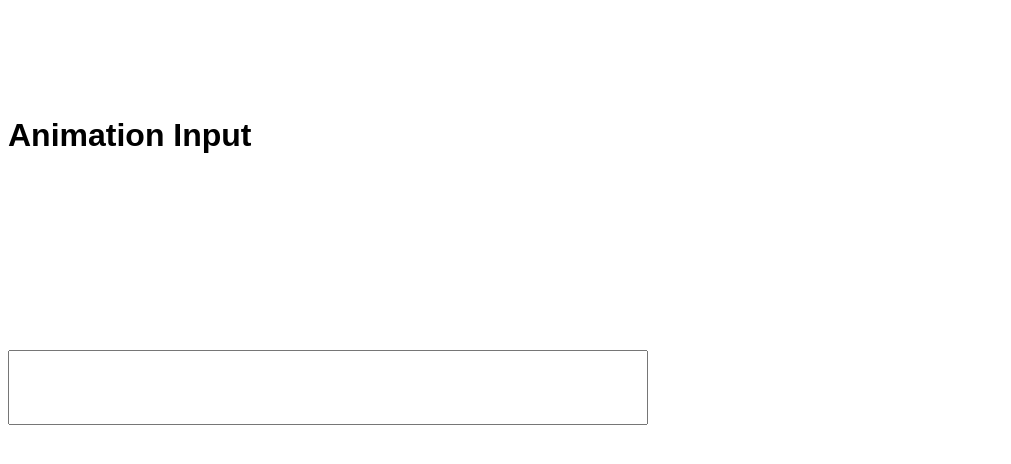
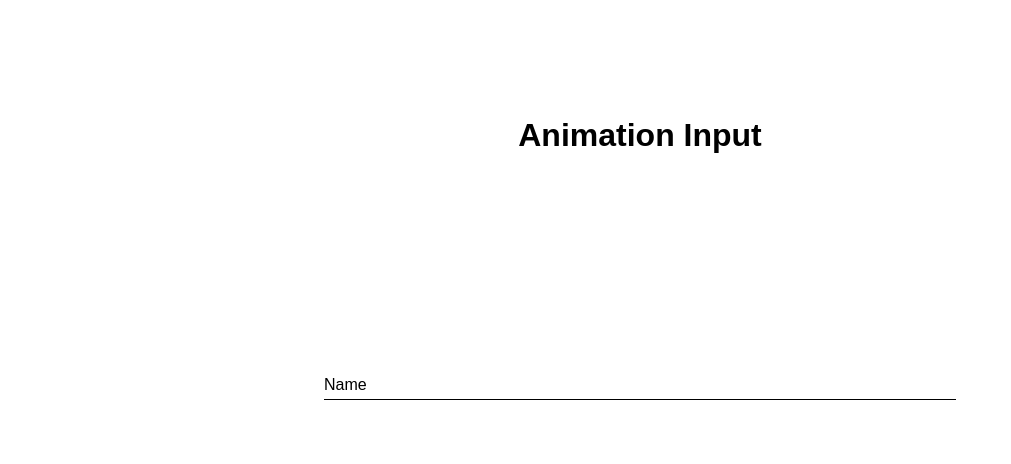
Before and after one commit to Rojint/input-animation, a plain HTML site: page index.html in a window 1280 px wide. Shown: the whole page, without its empty margins (0-1011 px from the left). Drawn offline with Linux system fonts and the light colour scheme.

Commit message:
completed style.css

```diff
--- a/index.html
+++ b/index.html
@@ -1,4 +1,3 @@
-<!DOCTYPE html>
 <!DOCTYPE html>
 <html>
 <head>
@@ -15,6 +14,10 @@
 
 	<div class="form">
 		<input type="text" name="name" autocomplete="off" required>
+		<label for="name" class="label-name">
+			<span class="content-name">Name</span>
+
+		</label>
 
 	</div>
 
--- a/style.css
+++ b/style.css
@@ -1,11 +1,10 @@
-
 
 
 body {
 	height: 60vh;
 	display: flex;
 	justify-content: space-around;
-	align-content: center;
+	align-items: center;
 	flex-direction: column;
 	font-family: sans-serif;
 
@@ -16,6 +15,7 @@ body {
 	width: 50%;
 	position: relative;
 	height: 50px;
+	overflow: hidden;
 
 }
 
@@ -24,5 +24,51 @@ body {
 	height: 100%;
 	color: #595f6e;
 	padding-top: 20px;
+	border: none;
+	outline: none;
 
 }
+
+.form label {
+	position: absolute;
+	bottom: 0px;
+	left: 0%;
+	width: 100%;
+	height: 100%;
+	pointer-events: none;
+	border-bottom: 1px solid black;
+
+}
+
+.form label::after{
+	content: " ";
+	position: absolute;
+	left: 0px;
+	bottom: -1px;
+	height: 100%;
+	width: 100%;
+	border-bottom: 3px solid #5fa8d3;
+	transform: translateX(-100%);
+	transition: transform 0.3s ease;
+
+}
+
+.content-name {
+	position: absolute;
+	bottom: 5px;
+	left: 0px;
+	transition: all 0.3s ease;
+}
+
+
+.form input: focus + .label-name .content-name , .form input: valid + .label-name .content-name {
+	transform: translateY(-150px);
+	font-size: 14px;
+	color: #5fa8ds;
+
+}
+
+.form input:focus + .label-name::after,
+.form input:valid + .label-name::after{
+	transform: translateX(0%);
+}
```
